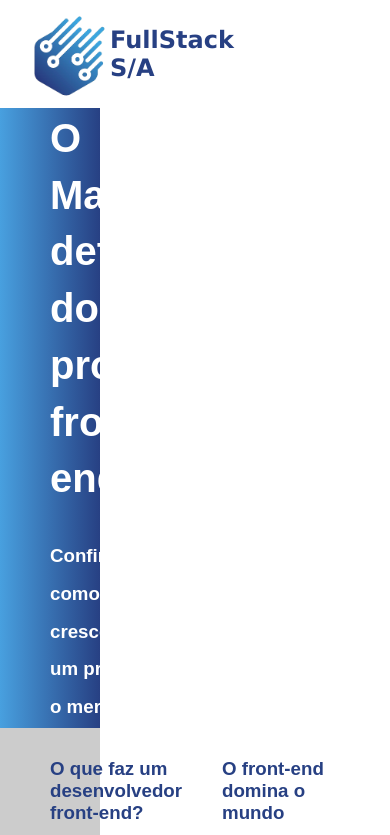
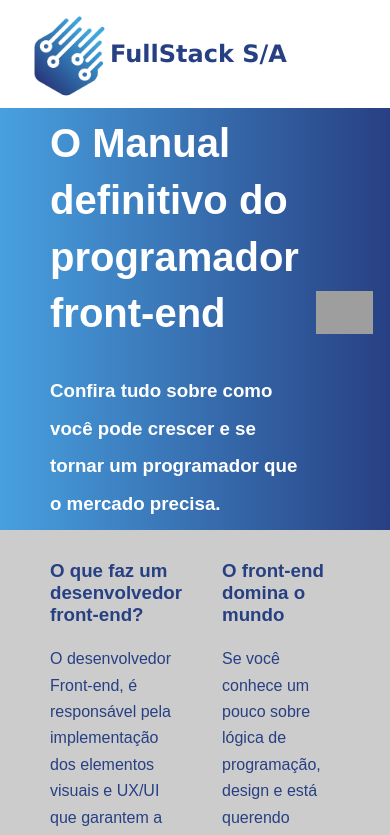
Before and after one commit to eu-pedro/projeto_landingpage, a plain HTML site: page index.html in a window 390 px wide. Shown: the top 835 px of the page. Drawn offline with Linux system fonts and the light colour scheme; grey boxes are pictures that could not be loaded.

Commit message:
Finalizado layout para tablet

```diff
--- a/css/estilo.css
+++ b/css/estilo.css
@@ -126,11 +126,23 @@ footer .rodape-conteudo{
 /*RESPONSIVIDADE*/
 @media screen and (max-width:1200px) {
     .principal{
-        grid-template-columns: 100px;
+        grid-template-columns: 100%;
         grid-template-areas:
         'cabecalho'
         'principal'
         'rodape'
         'formulario';
     }
+    main{
+        height: 50vh;
+    }
+    main h1, main h3{
+        width: 100%;
+    }
+    main figure{
+        margin: 0 5%;
+    }
+    aside input[type=submit]{
+            font-size: 20px;
+    }
 }
```
